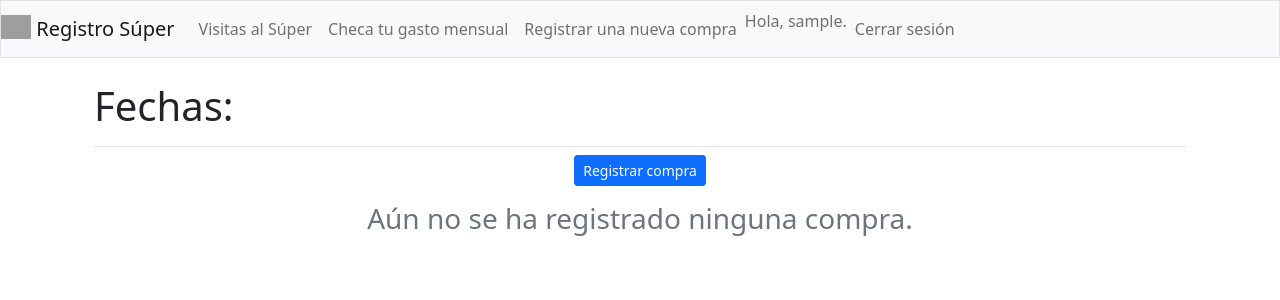
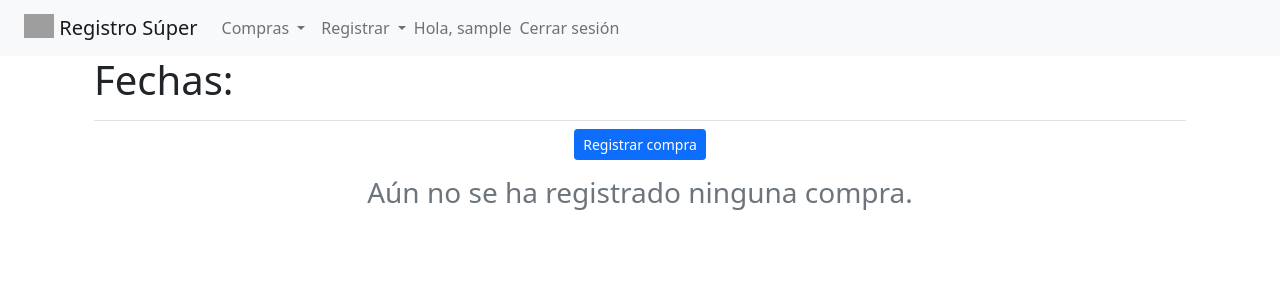
Before and after one commit to LuisMtzGarcia/Grocery_Shopping_Registry, a Django app: page /dates/ in a window 1280 px wide. Shown: the top 300 px of the page. Run offline with Django 4.2, Linux system fonts and the light colour scheme; the visitor is signed in with stand-in values (Sample User, id 1); data that the repository does not hold is empty; some libraries are stand-ins or nearby versions; grey boxes are pictures that could not be loaded.

Commit message:
Redid Navbar, includes dropdown options for visualizing dates per month or day and registering functions.

```diff
--- a/shopping_registry/templates/shopping_registry/base.html
+++ b/shopping_registry/templates/shopping_registry/base.html
@@ -19,44 +19,80 @@
 
 </head>
 <body>
-
-    <nav class="navbar navbar-expand-lg navbar-light bg-light mb-4 border">
-        <a class="navbar-brand" href="{% url 'shopping_registry:index' %}">
+    <nav class="navbar navbar-expand-lg navbar-light bg-light">
+        <div class="container-fluid">
+            <a href="{% url 'shopping_registry:index' %}" class="navbar-brand">
                 <img src="https://i.imgur.com/LiV0Dlk.png" alt="" width="30" height="24"
                 class="d-inline-block align-text-top">
                 Registro Súper
             </a>
             <button class="navbar-toggler" type="button" data-bs-toggle="collapse"
-            data-bs-target="#navbarCollapse" aria-controls="navbarCollapse"
-            aria-expanded="false" aria-label="Toggle navigation">
-            <span class="navbar-toggler-icon">
-            </span>
+                data-bs-target="#navbarSupportedContent"
+                aria-controls="navbarSupportedContent"
+                aria-expanded="false"
+                aria-label="Toggle navigation">
+                <span class="navbar-toggler-icon"></span>
             </button>
-        <div class="collapse navbar-collapse" id="navbarCollapse">
-            <ul class="navbar-nav mr-auto">
-                <li class="nav-item">
-                    <a class="nav-link" href="{% url 'shopping_registry:dates' %}">
-                        Visitas al Súper
+            <div class="collapse navbar-collapse" id="navbarSupportedContent">
+                <ul class="navbar-nav me-auto mb-2 mb-lg-0">
+                    <!-- Dropdown with visualization functions. -->
+                    <li class="nav-item dropdown">
+                        <a class="nav-link dropdown-toggle" href="#"
+                            id="navbarDropdown" role="button" data-bs-toggle="dropdown"
+                            aria-expanded="false">
+                            Compras
+                        </a>
+                        <ul class="dropdown-menu" aria-labelledby="navbarDropdown">
+                            <li>
+                                <a class="dropdown-item"
+                                    href="{% url 'shopping_registry:dates' %}">
+                                    Por día
                                 </a>
                             </li>
-                <li class="nav-item">
-                    <a class="nav-link" href="{% url 'shopping_registry:years' %}">
-                        Checa tu gasto mensual
-                    </a>
-                </li>
-                <li class="nav-item">
-                    <a class="nav-link" href="{% url 'shopping_registry:registering_instructions' %}">
-                        Registrar una nueva compra
+                            <li>
+                                <a class="dropdown-item"
+                                    href="{% url 'shopping_registry:years' %}">
+                                    Por mes
                                 </a>
                             </li>
                         </ul>
-            <ul class="navbar-nav ml-auto">
+                    </li>
+                    <!-- Dropdown with register functions. -->
+                    <li class="nav-item dropdown">
+                        <a class="nav-link dropdown-toggle" href="#"
+                            id="navbarDropdown" role="button" data-bs-toggle="dropdown"
+                            aria-expanded="false">
+                            Registrar
+                        </a>
+                        <ul class="dropdown-menu" aria-labelledby="navbarDropdown">
+                            <li>
+                                <a class="dropdown-item"
+                                    href="{% url 'shopping_registry:new_product' %}">
+                                    Producto
+                                </a>
+                            </li>
+                            <li>
+                                <a class="dropdown-item"
+                                    href="{% url 'shopping_registry:new_category' %}">
+                                    Categoría
+                                </a>
+                            </li>
+                            <li>
+                                <hr class="dropdown-divider">
+                            </li>
+                            <li>
+                                <a class="dropdown-item"
+                                    href="{% url 'shopping_registry:registering_instructions' %}">
+                                    Compra
+                                </a>
+                            </li>
+                        </ul>
+                    </li>
+                    <!-- Login and Logout functions. -->
                     {% if user.is_authenticated %}
-                    <li class="nav-item">
                     <span class="navbar-text">
-                            Hola, {{ user.username }}.
+                        Hola, {{ user.username }}
                     </span>
-                    </li>
                     <li class="nav-item">
                         <a class="nav-link" href="{% url 'users:logout' %}">
                             Cerrar sesión
@@ -76,6 +112,7 @@
                     {% endif %}
                 </ul>
             </div>
+        </div>
     </nav>
 
     <main role="main" class="container">
```
Lines whose indentation alone changed are shown as unchanged.
